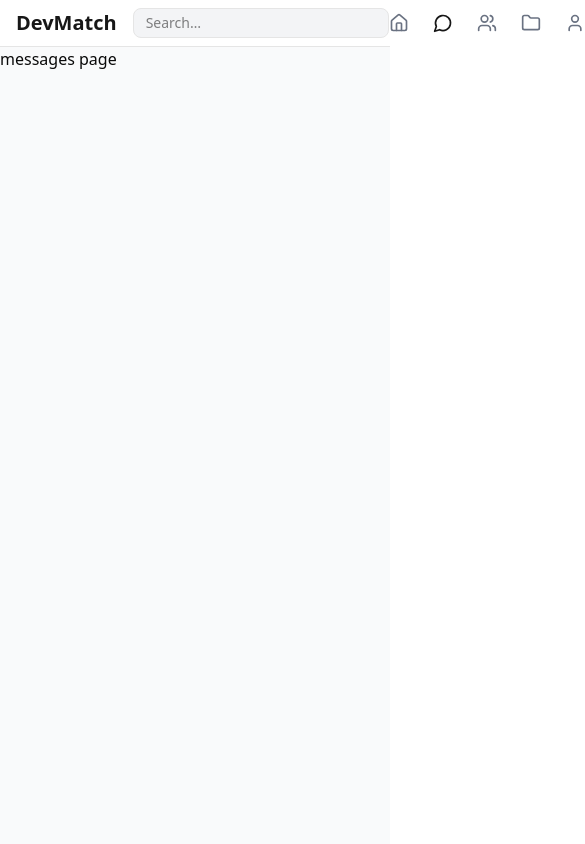
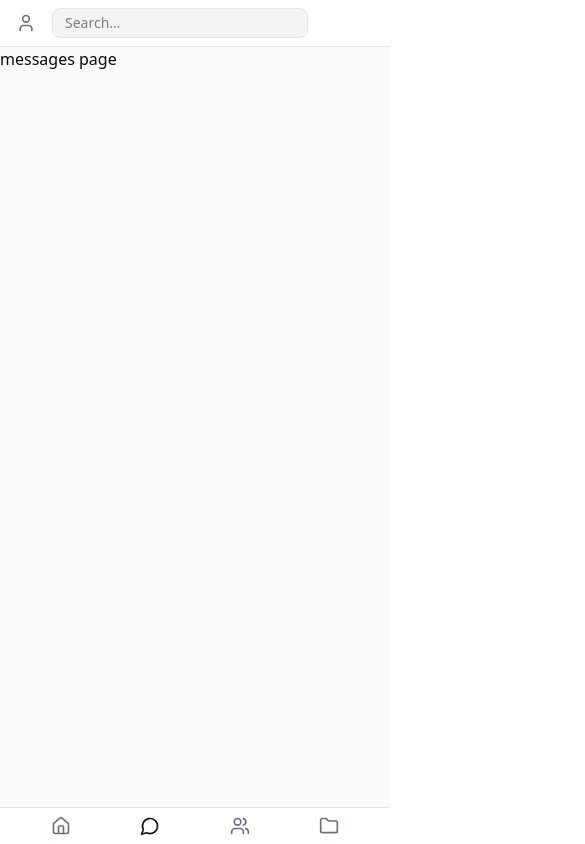
Before and after one commit to ibad-dev/devmatch, a Next.js app: page /messages in a window 390 px wide. Shown: the whole page, 585 px wide, since content can reach past the window. Built offline with nearby package versions, Linux system fonts and the light colour scheme.

Commit message:
ake navbar responsive

```diff
--- a/components/Navbar/Navbar.tsx
+++ b/components/Navbar/Navbar.tsx
@@ -15,9 +15,18 @@ const navItems = [
 ];
 
 export default function Navbar() {
+  return (
+    <>
+      {/* Top Navbar for Mobile */}
+      <nav className="flex items-center justify-between border-b px-4 py-2 bg-white sticky top-0 z-50 md:hidden">
+        <div className="flex items-center gap-4">
+          <NavItem href="/profile" icon={User} label="Profile" />
+          <SearchBar />
+        </div>
+      </nav>
 
-  return (
-    <nav className="flex items-center justify-around border-b px-4 py-2 bg-white sticky top-0 z-50">
+      {/* Main Navbar for Desktop */}
+      <nav className="hidden md:flex items-center justify-around border-b px-4 py-2 bg-white sticky top-0 z-50">
         <div className="flex items-center gap-4">
           <Logo />
           <SearchBar />
@@ -29,5 +38,15 @@ export default function Navbar() {
           ))}
         </div>
       </nav>
+
+      {/* Bottom Navbar for Mobile */}
+      <nav className="fixed bottom-0 left-0 right-0 flex justify-around border-t px-4 py-2 bg-white z-50 md:hidden">
+        {navItems
+          .filter((item) => item.href !== "/profile")
+          .map(({ href, icon, label }) => (
+            <NavItem key={href} href={href} icon={icon} label={label} />
+          ))}
+      </nav>
+    </>
   );
 }
```
Lines whose indentation alone changed are shown as unchanged.
